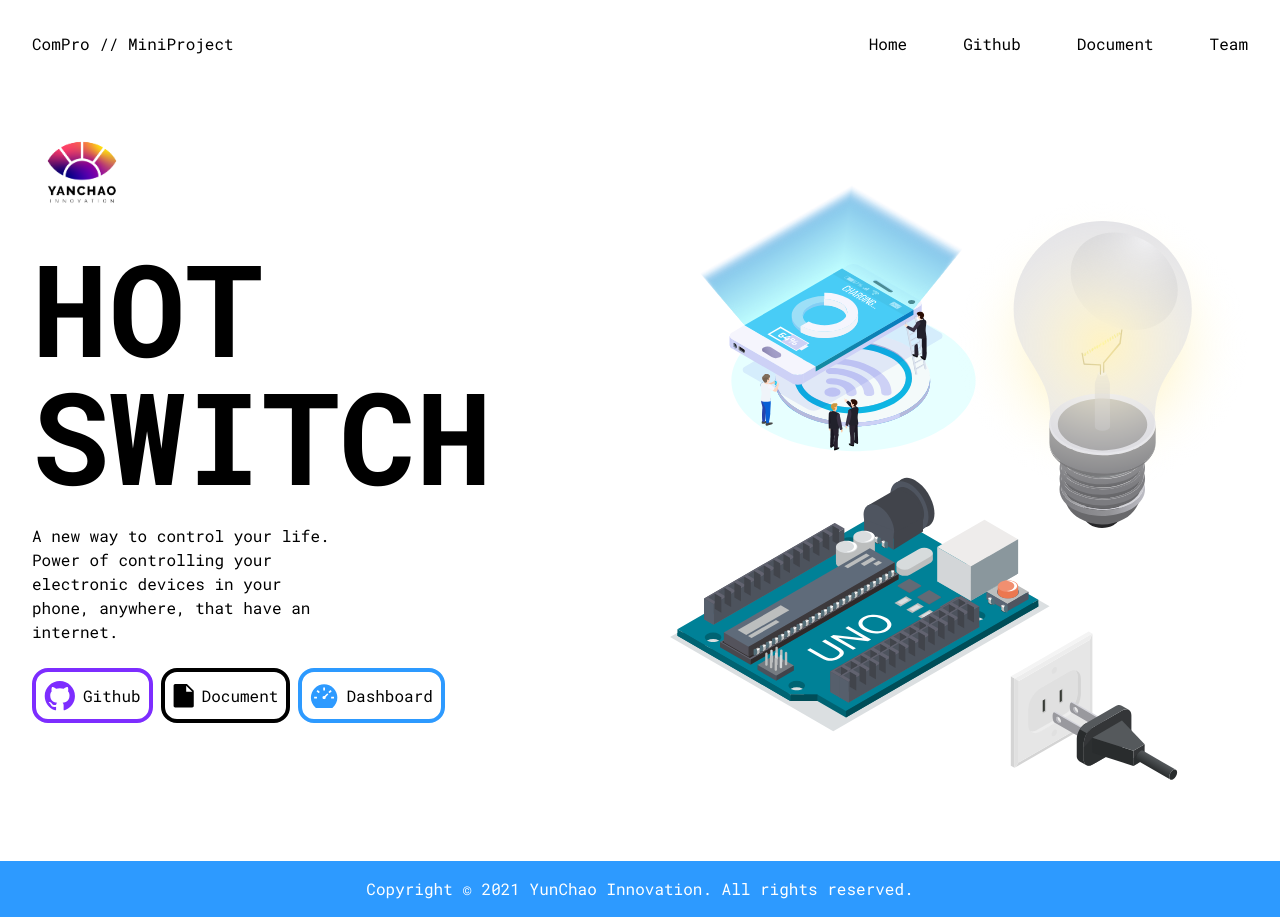
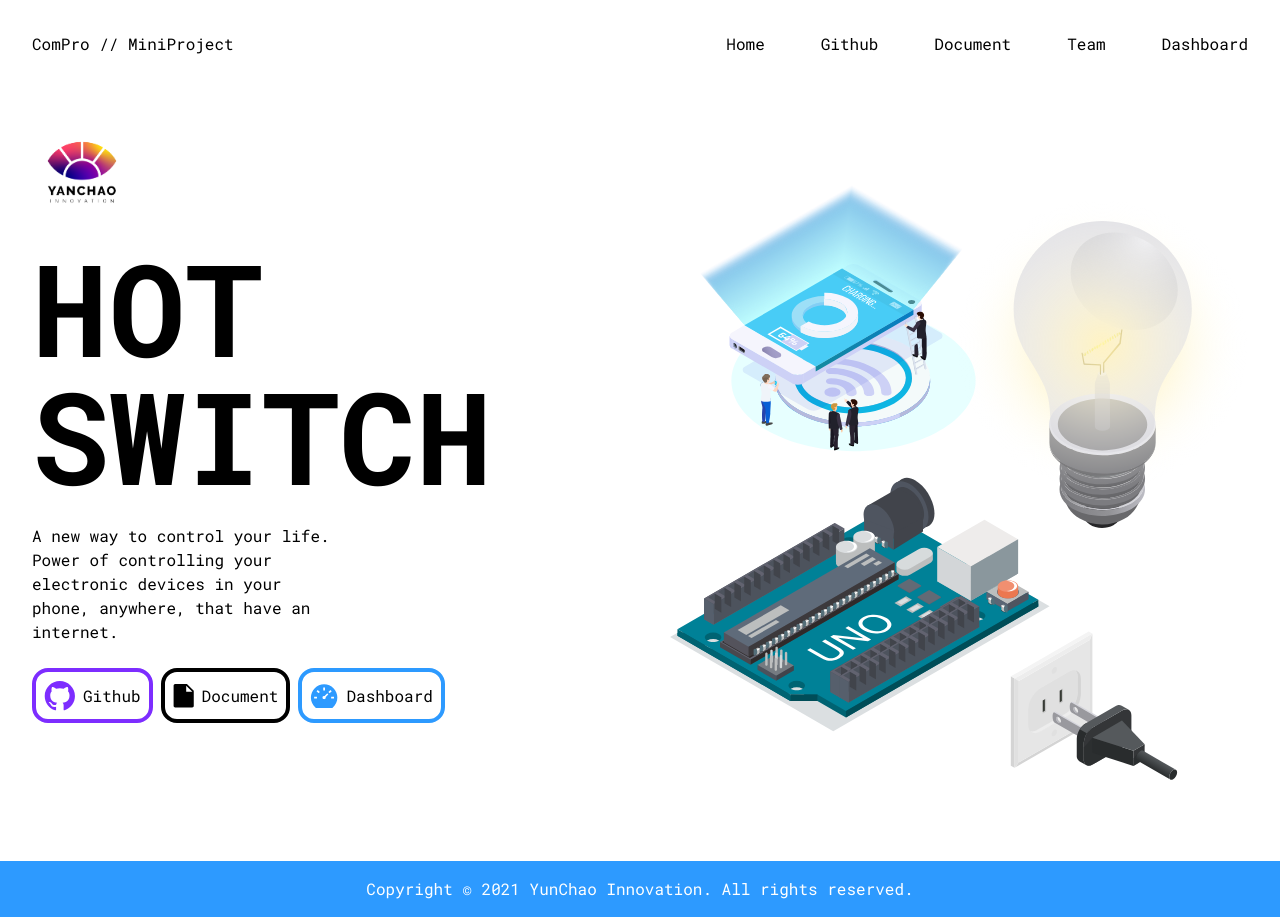
Before and after one commit to tigerza117/hot-switch, a Vue app in the folder rihanna/: page / in a window 1280 px wide. Built offline with nearby package versions, Linux system fonts and the light colour scheme.

Commit message:
feat: 🎸 add dashboard navbar

```diff
--- a/rihanna/src/components/Navbar.vue
+++ b/rihanna/src/components/Navbar.vue
@@ -1,19 +1,21 @@
 <template>
   <div class="navbar">
-    <div class="px-8 py-6 md:flex justify-between container mx-auto">
+    <div class="px-8 py-6 lg:flex justify-between container mx-auto">
       <div class="flex w-full justify-between">
         <router-link class="py-2" to="/">ComPro // MiniProject</router-link>
-        <div class="md:hidden">
+        <div class="lg:hidden">
           <i class="fas fa-bars" @click="show = !show" />
         </div>
       </div>
-      <div class="md:space-x-14 md:flex my-8 md:m-0" v-if="collapse">
+      <div class="lg:space-x-14 lg:flex my-4 lg:m-0" v-if="collapse">
         <router-link class="block py-2" to="/">Home</router-link>
         <a class="block py-2" href="https://github.com/tigerza117/hot-switch">
           Github
         </a>
         <router-link class="block py-2" to="/document">Document</router-link>
         <router-link class="block py-2" to="/team">Team</router-link>
+
+        <a class="block py-2" href="http://103.91.205.130"> Dashboard </a>
       </div>
     </div>
   </div>
@@ -29,7 +31,7 @@ export default {
   },
   computed: {
     collapse() {
-      return window.innerWidth >= 768 || (this.show && window.innerWidth < 768);
+      return window.innerWidth > 992 || (this.show && window.innerWidth <= 992);
     },
   },
 };
```
